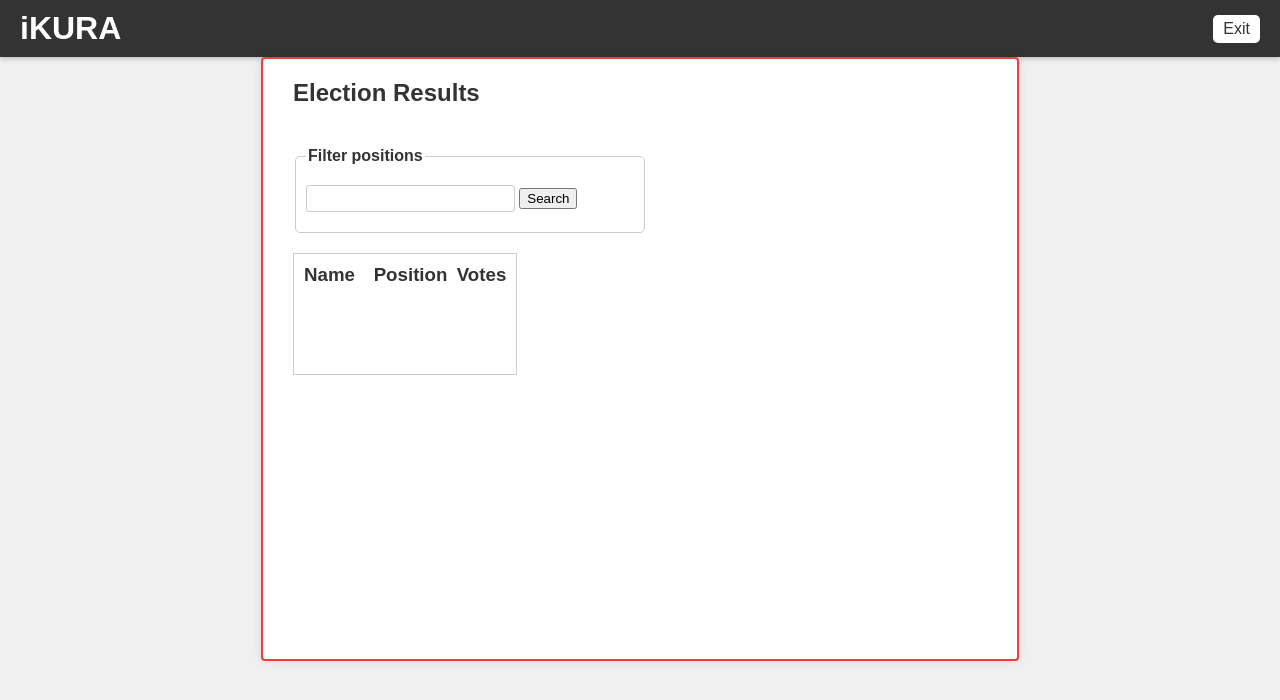
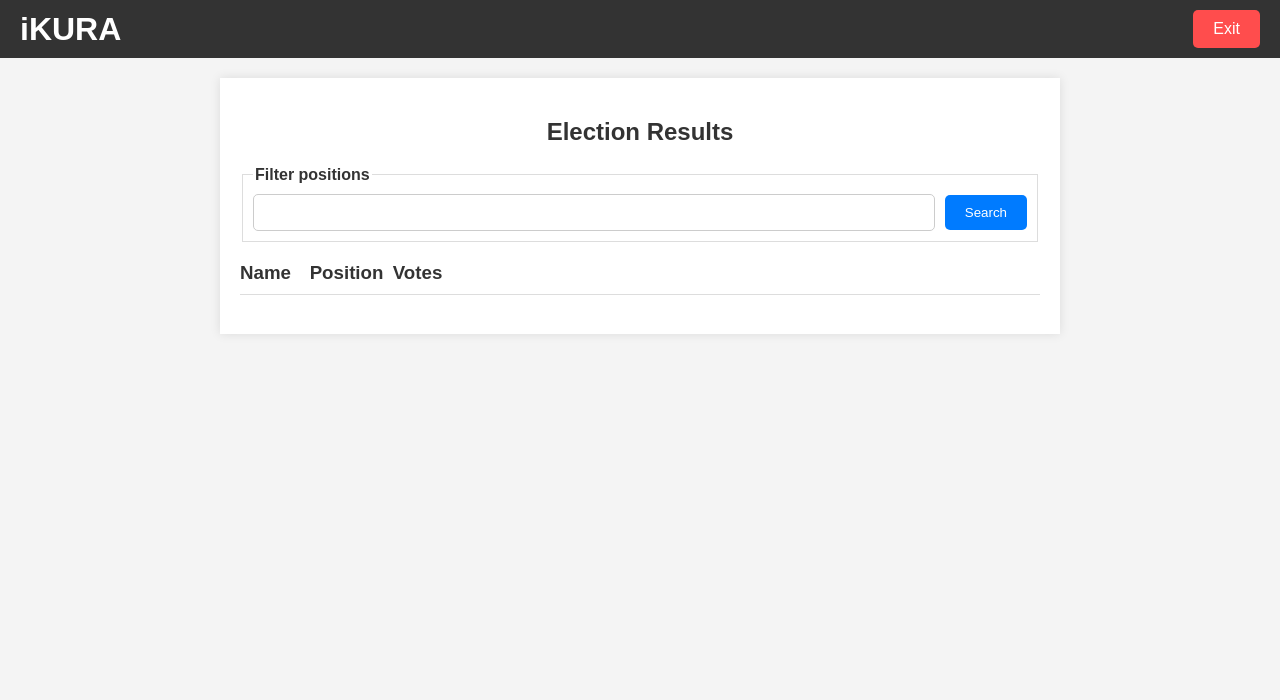
Before and after one commit to hawkinswinja/evoting, a Flask app: page /e-portal in a window 1280 px wide. Shown: the top 700 px of the page. Run offline with Flask 3, Linux system fonts and the light colour scheme; the visitor is signed in with stand-in values (Sample User, id 1); data that the repository does not hold is empty; some libraries are stand-ins or nearby versions.

Commit message:
update: improve the ui of the portal page description: add a new css file to the portal page to improve the ui

```diff
--- a/ikura-app/app/static/scripts/portal.js
+++ b/ikura-app/app/static/scripts/portal.js
@@ -5,9 +5,11 @@ $(document).ready(function() {
 		fetch(url)
 		.then(response => response.json())
 		.then(data => {
-		$('#candidates li').empty();
+		  $('#candidates').empty(); // Clear existing list items
 		  const list = document.getElementById('candidates');
-		// list.html("<h3>Name&emsp;Position&ensp;Votes</h3>")
+		  const header = document.createElement('h3');
+		  header.innerHTML = "Name&emsp;Position&ensp;Votes";
+		  list.appendChild(header);
 		  for (const cand of Object.values(data)) {
 			  const li = document.createElement('li');
 			  li.innerHTML = cand.name + '&emsp;' + cand.post + '&emsp;' + cand.votes;
@@ -17,7 +19,6 @@ $(document).ready(function() {
 		.catch(error => alert(error));
 	});
 
-
 	$('.exit').on('click', () => { window.location = "/logout"; });
 
   });
--- /dev/null
+++ b/ikura-app/app/static/styles/portal.css
@@ -0,0 +1,100 @@
+body {
+    font-family: Arial, sans-serif;
+    margin: 0;
+    padding: 0;
+    background-color: #f4f4f4;
+    color: #333;
+}
+
+header {
+    background-color: #333;
+    color: #fff;
+    padding: 10px 20px;
+    display: flex;
+    justify-content: space-between;
+    align-items: center;
+}
+
+header h1 {
+    margin: 0;
+}
+
+header .exit {
+    background-color: #ff4d4d;
+    border: none;
+    color: white;
+    padding: 10px 20px;
+    text-align: center;
+    text-decoration: none;
+    font-size: 16px;
+    cursor: pointer;
+    border-radius: 5px;
+}
+
+section.candidates {
+    background-color: #fff;
+    margin: 20px auto;
+    padding: 20px;
+    width: 80%;
+    max-width: 800px;
+    box-shadow: 0 0 10px rgba(0, 0, 0, 0.1);
+}
+
+section.candidates h2 {
+    text-align: center;
+    color: #333;
+    margin-bottom: 20px;
+}
+
+fieldset.filter {
+    border: 1px solid #ddd;
+    padding: 10px;
+    margin-bottom: 20px;
+    display: flex;
+    align-items: center;
+}
+
+fieldset.filter legend {
+    font-weight: bold;
+    margin-right: 10px;
+}
+
+fieldset.filter input[type="text"] {
+    flex: 1;
+    padding: 10px;
+    margin-right: 10px;
+    border: 1px solid #ccc;
+    border-radius: 5px;
+}
+
+fieldset.filter button[name="results"] {
+    padding: 10px 20px;
+    background-color: #007bff;
+    border: none;
+    color: white;
+    cursor: pointer;
+    border-radius: 5px;
+}
+
+ul#candidates {
+    list-style-type: none;
+    padding: 0;
+}
+
+ul#candidates h3 {
+    display: flex;
+    justify-content: space-between;
+    border-bottom: 1px solid #ddd;
+    padding-bottom: 10px;
+}
+
+ul#candidates li {
+    display: flex;
+    justify-content: space-between;
+    padding: 10px 0;
+    border-bottom: 1px solid #ddd;
+}
+
+ul#candidates li:last-child {
+    border-bottom: none;
+}
--- a/ikura-app/app/templates/portal.html
+++ b/ikura-app/app/templates/portal.html
@@ -1,14 +1,14 @@
 {% extends "base.html" %}
 {% block head %}
     {{ super() }}
-        <link rel="stylesheet" type="text/css" href="../static/styles/admin.css">
-        <link rel="stylesheet" type="text/css" href="../static/styles/candidates.css">
+        <link rel="stylesheet" type="text/css" href="../static/styles/portal.css">
+        <!-- <link rel="stylesheet" type="text/css" href="../static/styles/candidates.css"> -->
         <script src="{{ url_for('static', filename='scripts/portal.js') }}"></script>
 {% endblock %}
 {% block body %}
-        <header>
+        <!-- <header>
             <h1>iKURA</h1>
-			<button class="exit">Exit</button>
+			<button class="exit">Log out</button>
         </header>
         <section class="candidates">
             <h2>Election Results</h2>
@@ -23,5 +23,23 @@
 						<li>{{v.name}}&emsp;{{v.post}}&emsp;{{v.votes}}</li>
                    	{% endfor %}
             </ul>
+        </section> -->
+        <header>
+            <h1>iKURA</h1>
+            <button class="exit">Exit</button>
+        </header>
+        <section class="candidates">
+            <h2>Election Results</h2>
+            <fieldset class="filter">
+                <legend>Filter positions</legend>
+                <input type="text" id="filterpost">
+                <button name="results">Search</button>
+            </fieldset>
+            <ul id="candidates">
+                <h3>Name&emsp;Position&ensp;Votes</h3>
+                {% for k, v in candidates.items() %}
+                    <li>{{v.name}}&emsp;{{v.post}}&ensp;{{v.votes}}</li>
+                {% endfor %}
+            </ul>
         </section>
 {% endblock %}
```
Also changed, not shown: .github/workflows/main.yaml. Lines whose indentation alone changed are shown as unchanged.
